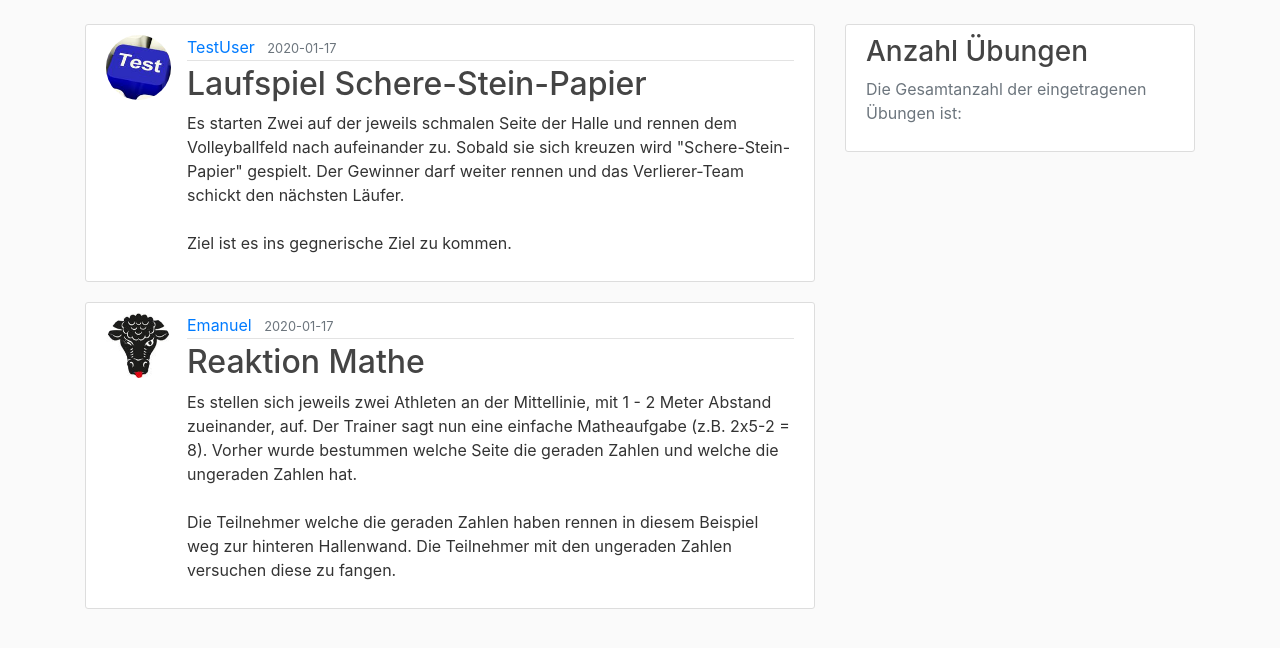
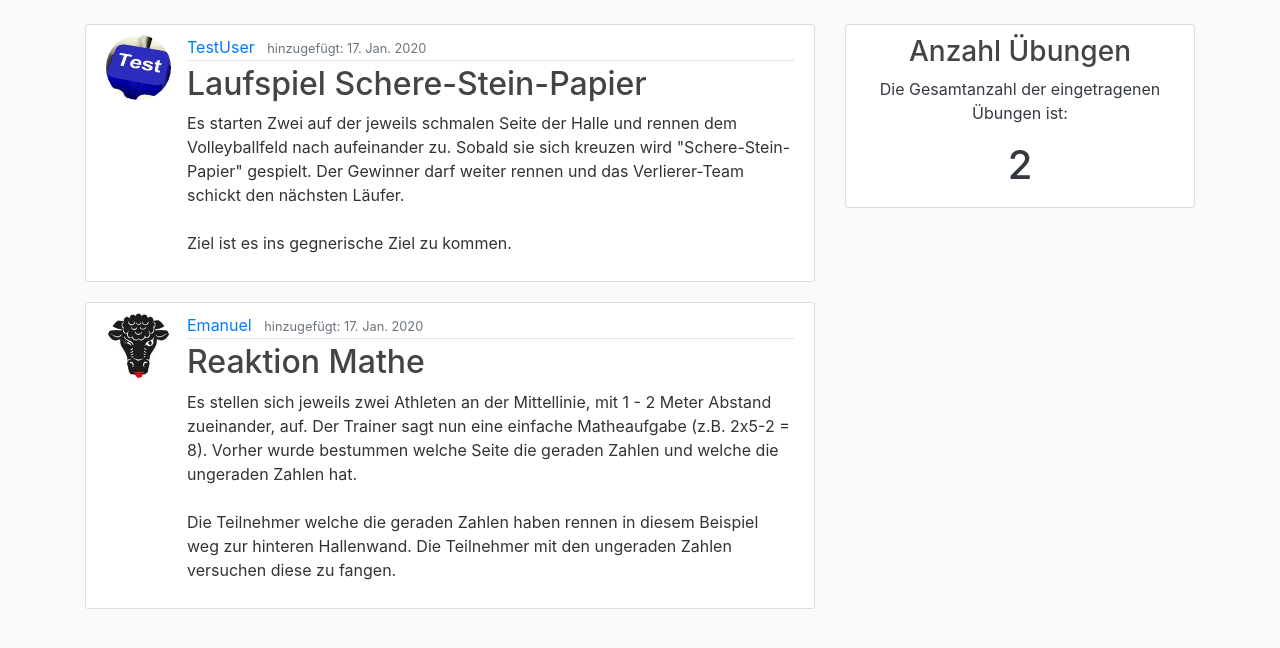
Before and after one commit to emanuelcula/prog2, a Flask app: page / in a window 1280 px wide. Shown: the part 56-704 px from the top of the page. Run offline with Flask 2, Linux system fonts and the light colour scheme; data comes from the database, SQL or seed files in the repository; some libraries are stand-ins or nearby versions.

Commit message:
update daten

```diff
--- a/warmup_exercises/flaskblog/templates/home.html
+++ b/warmup_exercises/flaskblog/templates/home.html
@@ -6,7 +6,7 @@
           <div class="media-body">
             <div class="article-metadata">
               <a class="mr-2" href="#">{{ post.author.username }}</a>
-              <small class="text-muted">{{ post.date_posted.strftime('%Y-%m-%d') }}</small>
+              <small class="text-muted">{{ post.date_posted.strftime("hinzugefügt: %d. %b. %Y") }}</small>
             </div>
             <h2><a class="article-title" href="{{ url_for('post', post_id=post.id) }}">{{ post.title }}</a></h2>
             <p class="article-content">{{ post.content }}</p>
--- a/warmup_exercises/flaskblog/templates/layout.html
+++ b/warmup_exercises/flaskblog/templates/layout.html
@@ -62,9 +62,12 @@
         </div>
         <div class="col-md-4">
           <div class="content-section">
-            <h3>Anzahl Übungen</h3>
-            <p class='text-muted'>Die Gesamtanzahl der eingetragenen Übungen ist:
+            <h3 class="text-center">Anzahl Übungen</h3>
+            <p class='text-dark text-center'>Die Gesamtanzahl der eingetragenen Übungen ist:
             </p>
+            <p class='text-dark text-center h1'>2</p>
+            <!-- Anzahl Total Datenbanksätze für post -->
+
           </div>
         </div>
       </div>
--- a/warmup_exercises/flaskblog/templates/post.html
+++ b/warmup_exercises/flaskblog/templates/post.html
@@ -7,7 +7,7 @@
         <!-- Anzeige des Autors für den jeweiligen Post -->
         <a class="mr-2" href="#">{{ post.author.username }}</a>
         <!-- Anzeige Datum wann der Post erstellt worden ist -->
-        <small class="text-muted">{{ post.date_posted.strftime("%d %B %Y") }}</small>
+        <small class="text-muted">{{ post.date_posted.strftime("hinzugefügt: %d. %b. %Y") }}</small>
         <!-- Bei gleichem Autor und Benutzer kann der Beiträg verändert werden -->
         {% if post.author == current_user %}
           <div>
@@ -20,6 +20,8 @@
       <p class="article-content">{{ post.content }}</p>
     </div>
   </article>
+
+
 
   <!-- Modal Bootstrap Overlay zum löschen eines Beitrages -->
   <div class="modal fade" id="deleteModal" tabindex="-1" role="dialog" aria-labelledby="deleteModalLabel" aria-hidden="true">
```
